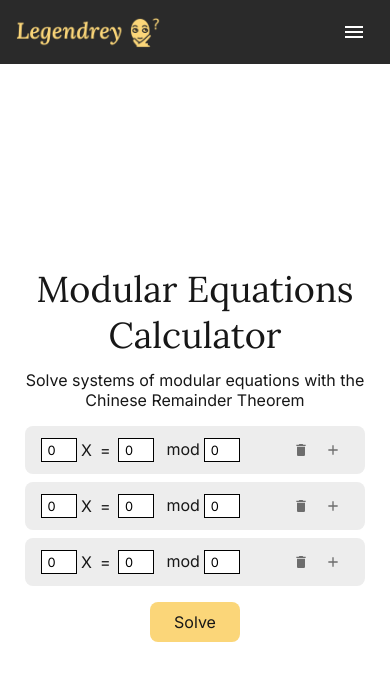
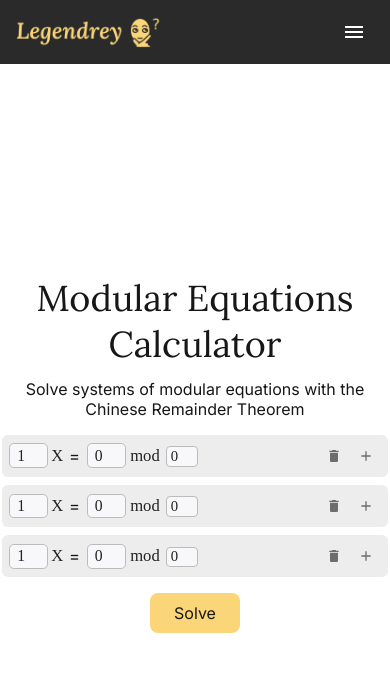
Before and after one commit to jonaprojects/remainder_solver, a Next.js app: page / in a window 390 px wide. Shown: the top 680 px of the page. Built offline with nearby package versions, Linux system fonts and the light colour scheme.

Commit message:
Fixing the navbar

```diff
--- a/components/equations/Equation.jsx
+++ b/components/equations/Equation.jsx
@@ -5,14 +5,16 @@ import DeleteButton from "../buttons/DeleteButton";
 import AddButton from "../buttons/AddButton";
 
 export default function Equation(props) {
-  const [A, setA] = useState(parseInt(props.A, 10) || 0); // Added fallback to 0 if NaN
-  const [B, setB] = useState(parseInt(props.B, 10) || 0); // Added fallback to 0 if NaN
-  const [N, setN] = useState(parseInt(props.N, 10) || 0); // Added fallback to 0 if NaN
+  const [A, setA] = useState(
+    props.A !== undefined ? parseInt(props.A, 10) || 1 : 1
+  ); // Default to 1 for X coefficient
+  const [B, setB] = useState(parseInt(props.B, 10) || 0); // Default to 0
+  const [N, setN] = useState(parseInt(props.N, 10) || 0); // Default to 0
 
   useEffect(() => {
-    setA(parseInt(props.A, 10) || 0); // Re-sync with parent on props change
-    setB(parseInt(props.B, 10) || 0); // Re-sync with parent on props change
-    setN(parseInt(props.N, 10) || 0); // Re-sync with parent on props change
+    setA(props.A !== undefined ? parseInt(props.A, 10) || 1 : 1); // Default to 1 for X coefficient
+    setB(parseInt(props.B, 10) || 0); // Default to 0
+    setN(parseInt(props.N, 10) || 0); // Default to 0
   }, [props.A, props.B, props.N]);
 
   const onChangeAHandler = (e) => {
@@ -34,39 +36,39 @@ export default function Equation(props) {
   };
 
   const insert = () => {
-    props.insert(props.index, 0, 0, 0);
+    props.insert(props.index, 1, 0, 0); // Default A=1, B=0, N=0 for new equation
   };
 
   const remove = () => {
     props.remove(props.index);
   };
 
+  // Original layout, but keep math-style input box styling
   return (
     <div className={classes.container}>
       <div className={classes.contentContainer}>
         <div className={`${classes.textBoxItems} ${classes["small-gap"]}`}>
           <input
             type="number"
-            className={classes.numberInput}
+            className={classes.numberInputMath}
             value={A}
             onChange={onChangeAHandler}
           />
-          <label>X</label>
+          <span className={classes.mathSymbol}>X</span>
         </div>
         <label>=</label>
         <div className={`${classes.textBoxItems} ${classes["large-gap"]}`}>
           <input
             type="number"
-            className={classes.numberInput}
+            className={classes.numberInputMath}
             value={B}
             onChange={onChangeBHandler}
           />
           <div>
-            <label>mod </label>
-
+            <span className={classes.mathSymbol}>mod</span>{" "}
             <input
               type="number"
-              className={classes.numberInput}
+              className={classes.numberInputMod}
               value={N}
               onChange={onChangeNHandler}
             />
--- a/components/equations/Equation.module.css
+++ b/components/equations/Equation.module.css
@@ -1,3 +1,74 @@
+.equationRow {
+  display: flex;
+  align-items: center;
+  justify-content: space-between;
+  width: 100%;
+}
+
+.equationBox {
+  display: flex;
+  align-items: center;
+  justify-content: center;
+  font-size: 1.25rem;
+  font-family: 'STIX Two Math', 'Cambria Math', 'Times New Roman', serif;
+  background: #fff;
+  border-radius: 0.4rem;
+  padding: 0.5rem 1rem;
+  box-shadow: 0 2px 8px rgba(0,0,0,0.04);
+  gap: 0.5rem;
+}
+
+.mathSymbol {
+  font-size: 1.25em;
+  font-family: 'STIX Two Math', 'Cambria Math', 'Times New Roman', serif;
+  color: #222;
+  font-weight: 500;
+}
+
+.numberInputMath {
+  width: 3.5rem;
+  height: 2.1rem;
+  font-size: 1.1rem;
+  font-family: 'STIX Two Math', 'Cambria Math', 'Times New Roman', serif;
+  background: #f8f8fa;
+  border: 1.5px solid #bbb;
+  border-radius: 0.3rem;
+  color: #222;
+  text-align: center;
+  margin: 0 0.1rem;
+  transition: border 0.2s;
+}
+.numberInputMath:focus {
+  border: 1.5px solid #0070f3;
+  outline: none;
+}
+
+.numberInputMod {
+  width: 3rem;
+  height: 1.8rem;
+  font-size: 1rem;
+  font-family: 'STIX Two Math', 'Cambria Math', 'Times New Roman', serif;
+  background: #f8f8fa;
+  border: 1.2px solid #bbb;
+  border-radius: 0.25rem;
+  color: #222;
+  text-align: center;
+  margin: 0 0.1rem;
+  vertical-align: middle;
+  transition: border 0.2s;
+}
+.numberInputMod:focus {
+  border: 1.2px solid #0070f3;
+  outline: none;
+}
+
+.optionsContainer {
+  display: flex;
+  flex-direction: row;
+  align-items: center;
+  gap: 0.5rem;
+  margin-left: 1.5rem;
+}
 .container {
     background-color: var(--light-gray);
     padding-inline: 1rem;
@@ -47,14 +118,59 @@
     align-items: center;
 }
 
+
 @media screen and (max-width: 576px) {
-    .numberInput {
-        width: 2.25rem;
-        height: 1.5rem;
-        font-size: 0.8rem;
-    }
-    .container {
-        width: 95%;
-        font-size: 1rem;
-    }
+  .container {
+    width: 99vw;
+    min-width: 0;
+    font-size: 1.04rem;
+    padding-inline: 0.38rem;
+    padding-block: 0.32rem;
+    border-radius: 0.36rem;
+  }
+  .contentContainer {
+    flex-direction: row;
+    align-items: center;
+    gap: 0.35rem;
+  }
+  .textBoxItems {
+    flex-direction: row;
+    gap: 0.15rem;
+    width: auto;
+    justify-content: flex-start;
+  }
+  .numberInputMath {
+    width: 2.45rem;
+    height: 1.55rem;
+    font-size: 0.98rem;
+    min-width: 0;
+    margin: 0 0.07rem;
+  }
+  .numberInputMod {
+    width: 2.05rem;
+    height: 1.28rem;
+    font-size: 0.92rem;
+    min-width: 0;
+    margin: 0 0.07rem;
+  }
+  .large-gap {
+    gap: 0.2rem;
+  }
+  .small-gap {
+    gap: 0.12rem;
+  }
+  .optionsContainer {
+    margin-left: 0;
+    margin-top: 0.3rem;
+    justify-content: flex-start;
+    gap: 0.25rem;
+  }
+  .equationBox {
+    font-size: 1rem;
+    padding: 0.3rem 0.3rem;
+    gap: 0.2rem;
+  }
+  .mathSymbol {
+    font-size: 1em;
+  }
 }
--- a/components/navbar/Navbar.jsx
+++ b/components/navbar/Navbar.jsx
@@ -21,10 +21,12 @@ export default function Navbar() {
 
   return (
     <nav className={classes.container}>
-      {/* Logo */}
-      <img src="logo.png" className={classes.logo} alt="logo" />
+      {/* Logo as a link to home */}
+      <Link href="/" className={classes.logoLink}>
+        <img src="logo.png" className={classes.logo} alt="logo" />
+      </Link>
 
-      {/* Navigation Links */}
+      {/* Navigation Links - absolutely centered */}
       <ul className={classes["nav-links"]}>
         <li className={classes["nav-link"]}>
           <Link href="/">Home</Link>
@@ -40,17 +42,17 @@ export default function Navbar() {
       {/* GitHub Buttons */}
       <div className={classes["github-buttons"]}>
         <GitHubButton
-          href="https://github.com/buttons"
+          href="https://github.com/jonaprojects"
           data-size="large"
-          aria-label="Follow @buttons on GitHub"
+          aria-label="Follow JonaProjects on GitHub"
         >
-          Follow @buttons
+          Follow @jonaprojects
         </GitHubButton>
         <GitHubButton
-          href="https://github.com/buttons/github-buttons"
+          href="https://github.com/jonaprojects/remainder_solver"
           data-icon="octicon-star"
           data-size="large"
-          aria-label="Star buttons/github-buttons on GitHub"
+          aria-label="Star jonaprojects/remainder-solver on GitHub"
         >
           Star
         </GitHubButton>
--- a/components/navbar/Navbar.module.css
+++ b/components/navbar/Navbar.module.css
@@ -1,3 +1,48 @@
+/* Center nav-links absolutely in the navbar */
+
+.container {
+  position: relative;
+  /* ...existing code... */
+}
+
+.nav-links {
+  position: absolute;
+  left: 50%;
+  top: 50%;
+  transform: translate(-50%, -50%);
+  display: flex;
+  flex-direction: row;
+  gap: 2.5rem;
+  list-style: none;
+  margin: 0;
+  padding: 0;
+  z-index: 10;
+}
+
+@media (max-width: 900px) {
+  .nav-links {
+    position: static;
+    left: unset;
+    top: unset;
+    transform: none;
+    justify-content: center;
+    width: 100%;
+    gap: 1.2rem;
+  }
+}
+
+.logoLink {
+  display: flex;
+  align-items: center;
+  z-index: 3;
+}
+/* Hover effect for nav links */
+.nav-link a:hover,
+.menu-link:hover {
+  color: #0070f3;
+  text-decoration: underline;
+  transition: color 0.15s;
+}
 .container {
     width: 100%;
     color: white;
```
